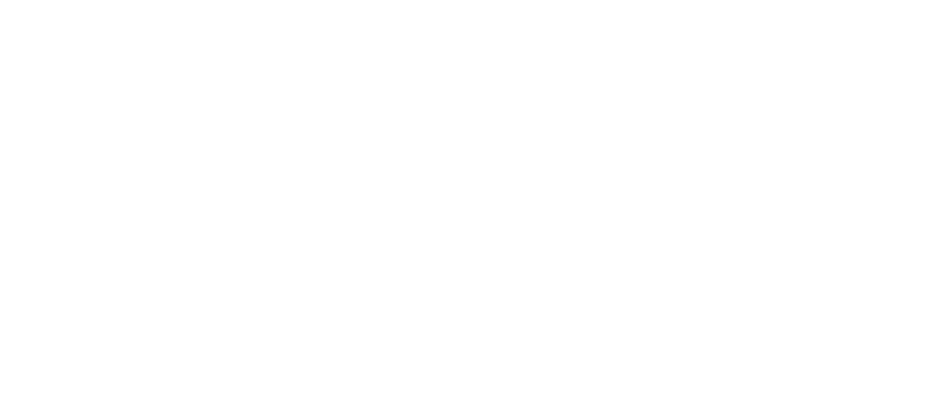
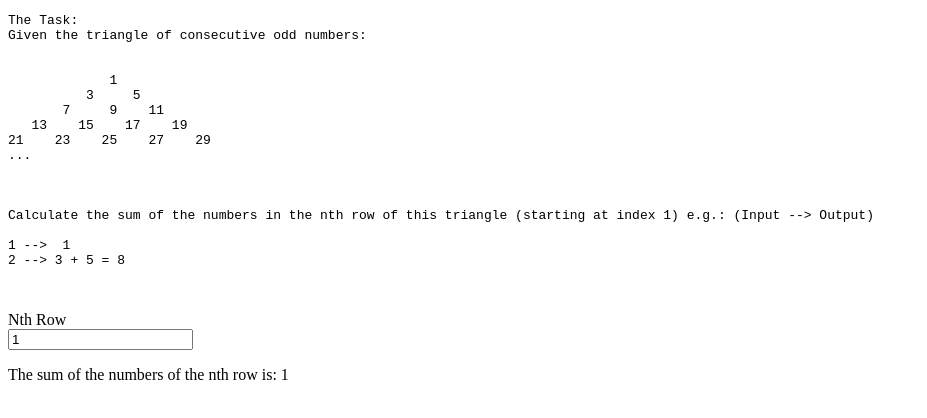
Before and after one commit to gitnorbi/codewars-sum-of-odd-numbers, a plain HTML site: page index.html in a window 1280 px wide. Shown: the whole page, without its empty margins (0-927 px from the left). Drawn offline with Linux system fonts and the light colour scheme.

Commit message:
Updated html and js Created a form so you can use it interactively

```diff
--- a/index.html
+++ b/index.html
@@ -7,6 +7,35 @@
     <title>Sum of odd numbers</title>
 </head>
 <body>
-    <script src="index.js"></script>
+<pre>
+The Task:
+Given the triangle of consecutive odd numbers:
+
+
+             1
+          3     5
+       7     9    11
+   13    15    17    19
+21    23    25    27    29
+...
+
+
+
+Calculate the sum of the numbers in the nth row of this triangle (starting at index 1) e.g.: (Input --> Output)
+
+1 -->  1
+2 --> 3 + 5 = 8
+
+
+</pre>
+
+<form>
+    <label for="nthNumber">Nth Row</label><br>
+    <input type="number" id="nthNumber" name="nthNumber" value="1">
+</form>
+
+<p id="result">The result gonna be here</p>
+
+<script src="index.js"></script>
 </body>
 </html>
--- a/index.js
+++ b/index.js
@@ -1,8 +1,10 @@
+    let nthNumber;
 function rowSumOddNumbers(n) {
 	let howManyNumbersAreThereInTheRows=0;
     let theLastNumberInNthRow;
     let theNumbersInTheNthRow;
     let theSumOfTheNumbersOfTheNthRow=0;
+
 
     for(let i=0; i<=n;i++){
         howManyNumbersAreThereInTheRows+=i;
@@ -15,14 +17,20 @@
             theSumOfTheNumbersOfTheNthRow+=theNumbersInTheNthRow;
             theNumbersInTheNthRow-=2;
             }
-
+     document.querySelector("#result").textContent=`The sum of the numbers of the nth row is: ${theSumOfTheNumbersOfTheNthRow}`;
      return  theSumOfTheNumbersOfTheNthRow;
 
 }
-rowSumOddNumbers(6);
 
+function nthNumberFunct (){
+    nthNumber=document.querySelector("#nthNumber").value;
+}
 
-/*
-4=1+4*2
-3= 1+3*2
-*/
+nthNumberFunct();
+rowSumOddNumbers(nthNumber);
+
+document.querySelector("#nthNumber").addEventListener("keyup",nthNumberFunct );
+document.querySelector("#nthNumber").addEventListener("click",nthNumberFunct );
+
+document.querySelector("#nthNumber").addEventListener("keyup",()=>rowSumOddNumbers(nthNumber) );
+document.querySelector("#nthNumber").addEventListener("click",()=>rowSumOddNumbers(nthNumber) );
```
Also changed, not shown: 1 other file.
